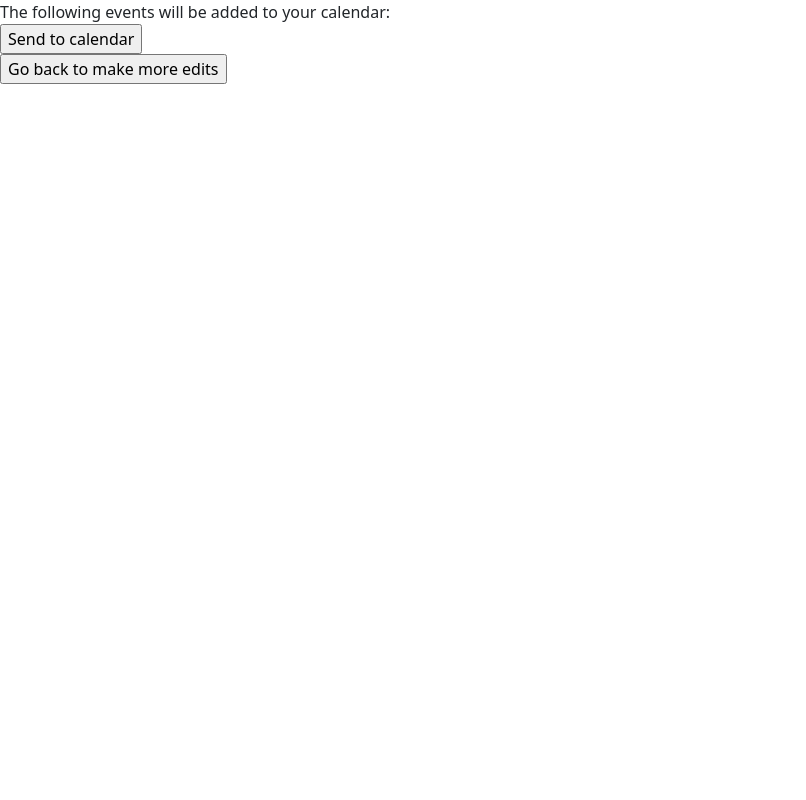
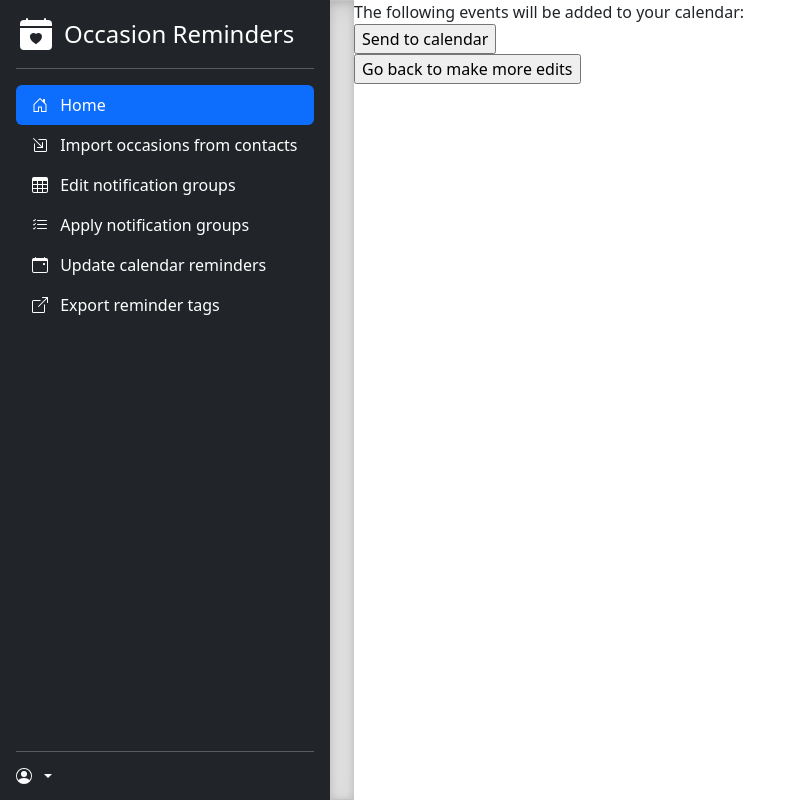
Before and after one commit to charlotte-bourg/occasion-reminders, a Flask app: page /add-preview in a window 1280 px wide. Shown: the whole page, without its empty margins (0-806 px from the left). Run offline with Flask 3, Linux system fonts and the light colour scheme; the visitor is signed in with stand-in values (Sample User, id 1); some libraries are stand-ins or nearby versions.

Commit message:
ui and navigation fixes

```diff
--- a/server.py
+++ b/server.py
@@ -273,7 +273,7 @@ def approve_deny():
         return flask.redirect('/add-events')
     else:
         flask.flash("Make more edits!")
-        return flask.redirect('/homepage')
+        return flask.redirect('/home')
 
 @app.route('/add-preview')
 def events_preview():
@@ -282,7 +282,7 @@ def events_preview():
     events = []
     for occasion in tiered_occasions:
         events.append(create_event(occasion))
-    return flask.render_template('preview.html', events = events)
+    return flask.render_template('sidebar-preview.html', events = events, user=user)
 
 @app.route('/add-events')
 def add_events():
--- a/templates/sidebar-apply-notification-groups.html
+++ b/templates/sidebar-apply-notification-groups.html
@@ -24,7 +24,7 @@
           <td>{{ occasion.contact.fname }}</td>
           <td>{{ occasion.contact.lname }}</td>
           <td>{{ occasion.occasion_type }}</td>
-          <td>{{ occasion.date }}</td>
+          <td>{{ occasion.date.strftime('%Y-%m-%d') }}</td>
           <td><span class=tier_name_{{ occasion.occasion_id }}>{{ occasion.tier.name }}</span></td>
           <!--<td><button type="button" id="{{ occasion.occasion_id }}" class="upd-tier">Update contact group</button></td>-->
         </tr>
--- a/templates/sidebar-homepage.html
+++ b/templates/sidebar-homepage.html
@@ -181,7 +181,7 @@
   <h1 class="visually-hidden">Sidebars examples</h1>
 
   <div class="d-flex flex-column flex-shrink-0 p-3 text-bg-dark" style="width: 330px;">
-    <a href="/" class="d-flex align-items-center mb-3 mb-md-0 me-md-auto text-white text-decoration-none">
+    <a href="/home" class="d-flex align-items-center mb-3 mb-md-0 me-md-auto text-white text-decoration-none">
       <svg class="bi pe-none me-2" width="40" height="32"><use xlink:href="#calendar-heart-fill"/></svg>
       <span class="fs-4">Occasion Reminders</span>
     </a>
@@ -243,7 +243,20 @@
   <div class="b-example-divider b-example-vr"></div>
 <div>
 {% block maincontent %}
-Welcome, {{ user.fname }}!
+Welcome to Occasion Reminders, {{ user.fname }}!
+<br>
+<br>
+Bulk create & manage reminders for occasions in your life with the Gsuite tools you already use:
+<ul>
+<li>Import occasions like birthdays and anniversaries from your Google contacts.</li>
+
+<li>Create Notification Groups to represent the types of reminders you'd like to recieve.</li>
+
+<li>Apply those Notification Groups in bulk to the occasions you'd like to track. </li>
+
+<li>Export your reminders to your Google Calendar. </li>
+</ul>
+
 {% endblock %}
 </div>
 </main>
--- a/templates/preview.html
+++ b/templates/sidebar-preview.html
@@ -1,7 +1,7 @@
-{% extends 'base.html' %}
+{% extends 'sidebar-homepage.html' %}
 {% block title %}Occasion Reminders{% endblock %}
 
-{% block body %}
+{% block maincontent %}
 The following events will be added to your calendar:
 {% for event in events %}
 <table>
```
Also changed, not shown: templates/sidebar-import-contacts.html (+4 -4 lines), deprecated-content/scrap.py (renamed from scrap.py).
